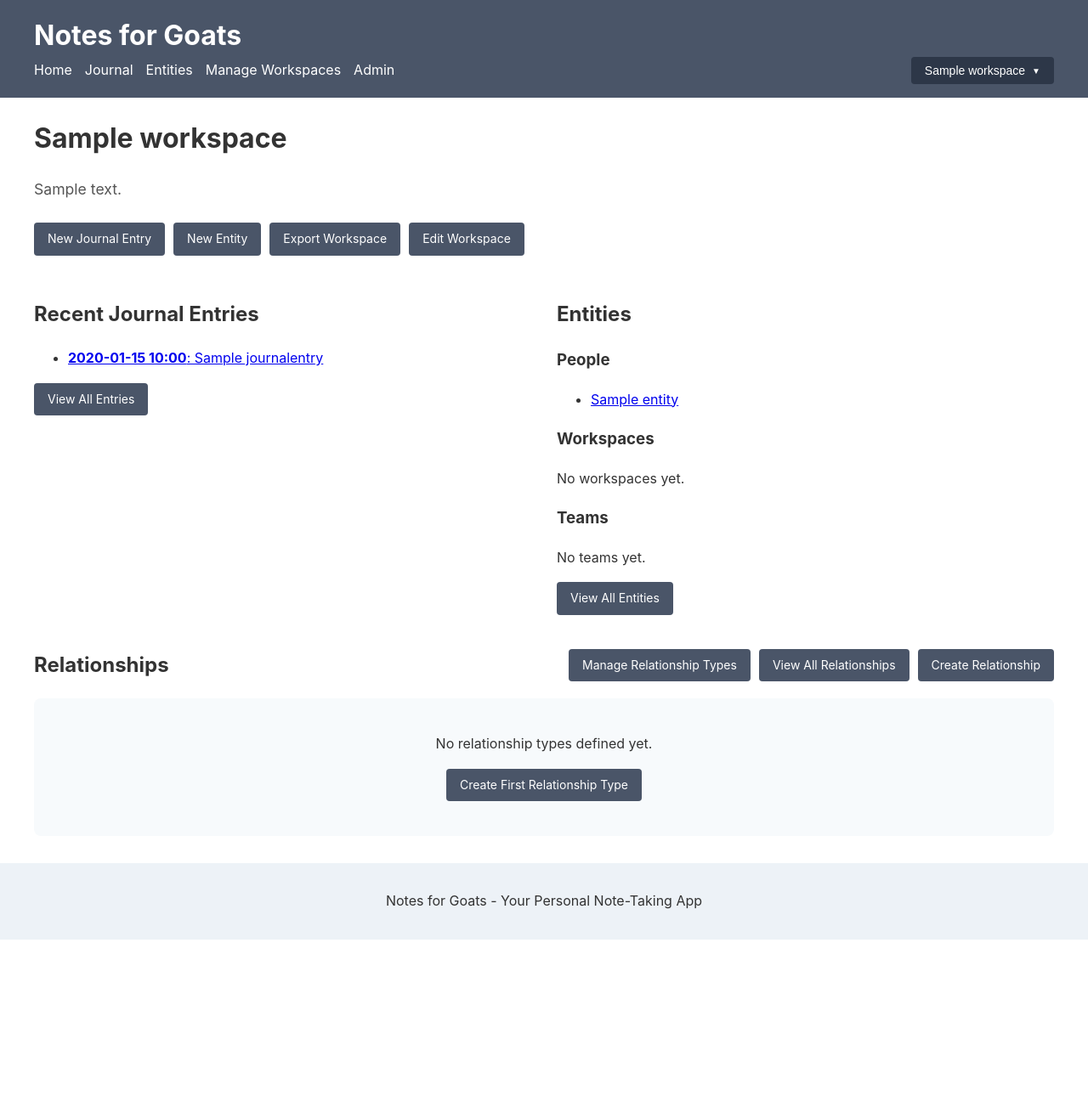
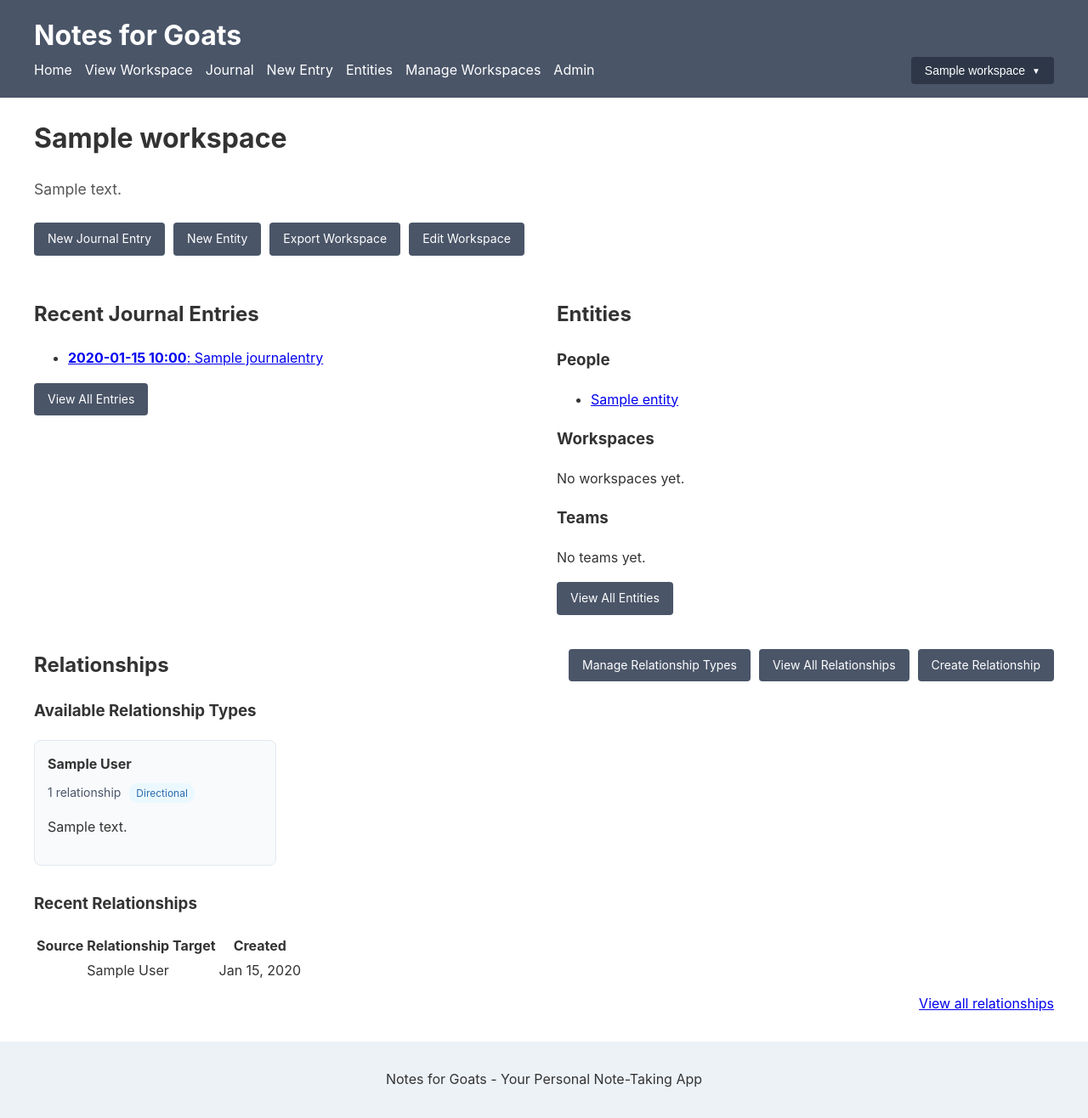
Before and after one commit to emily-flambe/notes-for-goats, a Django app: page /workspaces/1/ in a window 1280 px wide. Shown: the whole page at 85% size. Before the commit the page ends 1106 px from the top, so only its background shows below. Run offline with Django 5.2, Linux system fonts and the light colour scheme; tables that the repository leaves empty hold one stand-in row (values such as "Sample post").

Commit message:
WIP, kind of a hot mess

```diff
--- a/notes_for_goats/notekeeper/context_processors.py
+++ b/notes_for_goats/notekeeper/context_processors.py
@@ -10,7 +10,9 @@ def workspace_context(request):
     current_workspace_id = request.session.get('current_workspace_id')
     if current_workspace_id:
         try:
-            context['current_workspace'] = Workspace.objects.get(pk=current_workspace_id)
+            workspace = Workspace.objects.get(pk=current_workspace_id)
+            if workspace and workspace.id:  # Make sure it's valid
+                context['current_workspace'] = workspace
         except Workspace.DoesNotExist:
             # Clear invalid workspace ID from session
             if 'current_workspace_id' in request.session:
--- a/notes_for_goats/notekeeper/templates/notekeeper/base.html
+++ b/notes_for_goats/notekeeper/templates/notekeeper/base.html
@@ -198,9 +198,13 @@
                 <a href="{% url 'notekeeper:home' %}">Home</a>
 
                 {% if current_workspace %}
-                    <!-- Only show these links if we have a workspace in context -->
-                    <a href="{% url 'notekeeper:journal_list' workspace_id=current_workspace.id %}">Journal</a>
-                    <a href="{% url 'notekeeper:entity_list' workspace_id=current_workspace.id %}">Entities</a>
+                    <!-- Only show these links if we have a workspace in context AND it has a valid ID -->
+                    {% if current_workspace.id %}
+                        <a href="{% url 'notekeeper:workspace_detail' pk=current_workspace.id %}">View Workspace</a>
+                        <a href="{% url 'notekeeper:journal_list' workspace_id=current_workspace.id %}">Journal</a>
+                        <a href="{% url 'notekeeper:journal_create' workspace_id=current_workspace.id %}">New Entry</a>
+                        <a href="{% url 'notekeeper:entity_list' workspace_id=current_workspace.id %}">Entities</a>
+                    {% endif %}
                 {% endif %}
 
                 <a href="{% url 'notekeeper:workspace_list' %}">Manage Workspaces</a>
--- a/notes_for_goats/notekeeper/templates/notekeeper/workspace_detail.html
+++ b/notes_for_goats/notekeeper/templates/notekeeper/workspace_detail.html
@@ -3,11 +3,30 @@
 {% block title %}{{ current_workspace.name }}{% endblock %}
 
 {% block content %}
+{% if not current_workspace.id %}
+<div style="background-color: red; color: white; padding: 10px;">
+    ERROR: workspace.id is empty or None!
+    {% if current_workspace %}
+        workspace exists but has no id
+    {% else %}
+        workspace does not exist in context
+    {% endif %}
+</div>
+{% endif %}
+
+<div style="display:none;">
+Debug info:
+workspace: {{ current_workspace }}
+workspace.id: {{ current_workspace.id }}
+</div>
+
 <h1>{{ current_workspace.name }}</h1>
 <p class="workspace-description">{{ current_workspace.description }}</p>
 
 <div class="workspace-actions">
-    <a href="{% url 'notekeeper:journal_create' workspace_id=current_workspace.id %}" class="btn">New Journal Entry</a>
+    {% if current_workspace and current_workspace.id %}
+        <a href="{% url 'notekeeper:journal_create' workspace_id=current_workspace.id %}" class="btn">New Journal Entry</a>
+    {% endif %}
     <a href="{% url 'notekeeper:entity_create' workspace_id=current_workspace.id %}" class="btn">New Entity</a>
     <a href="{% url 'notekeeper:export_workspace' pk=current_workspace.id %}" class="btn">Export Workspace</a>
     <a href="{% url 'notekeeper:workspace_edit' pk=current_workspace.id %}" class="btn">Edit Workspace</a>
--- a/notes_for_goats/notekeeper/urls.py
+++ b/notes_for_goats/notekeeper/urls.py
@@ -28,4 +28,16 @@ urlpatterns = [
 
     # Delete
     path('workspaces/<int:pk>/delete/', views.workspace_delete_confirm, name='workspace_delete_confirm'),
+
+    # Relationship Types
+    path('workspaces/<int:workspace_id>/relationship-types/', views.relationship_type_list, name='relationship_type_list'),
+    path('workspaces/<int:workspace_id>/relationship-types/new/', views.relationship_type_create, name='relationship_type_create'),
+    path('workspaces/<int:workspace_id>/relationship-types/<int:pk>/edit/', views.relationship_type_edit, name='relationship_type_edit'),
+    path('workspaces/<int:workspace_id>/relationship-types/<int:pk>/delete/', views.relationship_type_delete, name='relationship_type_delete'),
+
+    # Relationships
+    path('workspaces/<int:workspace_id>/relationships/', views.relationship_list, name='relationship_list'),
+    path('workspaces/<int:workspace_id>/relationships/new/', views.relationship_create, name='relationship_create'),
+    path('workspaces/<int:workspace_id>/relationships/<int:pk>/edit/', views.relationship_edit, name='relationship_edit'),
+    path('workspaces/<int:workspace_id>/relationships/<int:pk>/delete/', views.relationship_delete, name='relationship_delete'),
 ]
--- a/notes_for_goats/notekeeper/views.py
+++ b/notes_for_goats/notekeeper/views.py
@@ -1,5 +1,5 @@
 from django.shortcuts import render, get_object_or_404, redirect
-from .models import Workspace, Entity, JournalEntry, CalendarEvent, Relationship
+from .models import Workspace, Entity, JournalEntry, CalendarEvent, Relationship, RelationshipType
 from .forms import WorkspaceForm, JournalEntryForm, EntityForm, RelationshipTypeForm
 import os
 import tempfile
@@ -155,25 +155,65 @@ def workspace_list(request):
     return render(request, 'notekeeper/workspace_list.html', {'workspaces': workspaces})
 
 def workspace_detail(request, pk):
-    workspace = get_object_or_404(Workspace, pk=pk)
-    recent_entries = workspace.journal_entries.all().order_by('-timestamp')[:5]
+    try:
+        workspace = get_object_or_404(Workspace, pk=pk)
 
-    # Get entities by type for display
-    people_entities = workspace.entities.filter(type='PERSON')
-    project_entities = workspace.entities.filter(type='PROJECT')
-    team_entities = workspace.entities.filter(type='TEAM')
+        # Ensure workspace ID is a valid integer
+        if not workspace.id:
+            messages.error(request, "Invalid workspace ID.")
+            return redirect('notekeeper:workspace_list')
 
-    # Set this workspace as the current workspace in session
-    request.session['current_workspace_id'] = workspace.id
+        # Set this workspace as the current workspace in session
+        request.session['current_workspace_id'] = workspace.id
 
-    return render(request, 'notekeeper/workspace_detail.html', {
-        'workspace': workspace,
-        'current_workspace': workspace,  # Make sure this is explicitly set
-        'recent_entries': recent_entries,
-        'people_entities': people_entities,
-        'project_entities': project_entities,
-        'team_entities': team_entities,
-    })
+        print(f"Found workspace: {workspace.name}")
+        print(f"Workspace ID: {workspace.id}")  # Add this line to debug
+
+        recent_entries = workspace.journal_entries.all().order_by('-timestamp')[:5]
+        print(f"Found {len(recent_entries)} recent entries")
+
+        # Get entities by type for display
+        people_entities = workspace.entities.filter(type='PERSON')
+        project_entities = workspace.entities.filter(type='PROJECT')
+        team_entities = workspace.entities.filter(type='TEAM')
+
+        # Add this to check for relationship-related code that might be causing issues
+        print("Checking for relationships")
+        try:
+            # If you've added relationship functionality
+            relationship_types = workspace.relationship_types.all()
+            print(f"Found {len(relationship_types)} relationship types")
+            recent_relationships = workspace.relationships.all().order_by('-created_at')[:5]
+            print(f"Found {len(recent_relationships)} recent relationships")
+        except Exception as e:
+            print(f"Error in relationship code: {str(e)}")
+            # If there's an error in relationship code, use empty querysets
+            relationship_types = []
+            recent_relationships = []
+
+        print("Preparing context")
+        context = {
+            'workspace': workspace,
+            'current_workspace': workspace,  # Add this
+            'recent_entries': recent_entries,
+            'people_entities': people_entities,
+            'project_entities': project_entities,
+            'team_entities': team_entities,
+        }
+
+        # Only add these to context if relationships are implemented
+        if 'relationship_types' in locals():
+            context['relationship_types'] = relationship_types
+            context['recent_relationships'] = recent_relationships
+
+        # Debug the context values
+        print(f"Context workspace ID: {context['workspace'].id}")
+
+        return render(request, 'notekeeper/workspace_detail.html', context)
+    except Exception as e:
+        print(f"Error: {str(e)}")
+        messages.error(request, "There was an error loading the workspace.")
+        return redirect('notekeeper:workspace_list')
 
 def workspace_create(request):
     if request.method == "POST":
@@ -333,7 +373,7 @@ def create_relationship(request, workspace_id):
 
 def relationship_type_list(request, workspace_id):
     workspace = get_object_or_404(Workspace, pk=workspace_id)
-    relationship_types = workspace.relationship_types.all()
+    relationship_types = RelationshipType.objects.filter(workspace=workspace)
 
     return render(request, 'notekeeper/relationship_type_list.html', {
         'workspace': workspace,
@@ -349,6 +389,7 @@ def relationship_type_create(request, workspace_id):
             relationship_type = form.save(commit=False)
             relationship_type.workspace = workspace
             relationship_type.save()
+            messages.success(request, f'Relationship type "{relationship_type.display_name}" created successfully.')
             return redirect('notekeeper:relationship_type_list', workspace_id=workspace.id)
     else:
         form = RelationshipTypeForm()
@@ -357,3 +398,94 @@ def relationship_type_create(request, workspace_id):
         'form': form,
         'workspace': workspace
     })
+
+def relationship_type_edit(request, workspace_id, pk):
+    workspace = get_object_or_404(Workspace, pk=workspace_id)
+    relationship_type = get_object_or_404(RelationshipType, pk=pk, workspace=workspace)
+
+    if request.method == "POST":
+        form = RelationshipTypeForm(request.POST, instance=relationship_type)
+        if form.is_valid():
+            form.save()
+            messages.success(request, f'Relationship type "{relationship_type.display_name}" updated successfully.')
+            return redirect('notekeeper:relationship_type_list', workspace_id=workspace.id)
+    else:
+        form = RelationshipTypeForm(instance=relationship_type)
+
+    return render(request, 'notekeeper/relationship_type_form.html', {
+        'form': form,
+        'workspace': workspace,
+        'relationship_type': relationship_type
+    })
+
+def relationship_type_delete(request, workspace_id, pk):
+    workspace = get_object_or_404(Workspace, pk=workspace_id)
+    relationship_type = get_object_or_404(RelationshipType, pk=pk, workspace=workspace)
+
+    if request.method == "POST":
+        display_name = relationship_type.display_name
+        relationship_type.delete()
+        messages.success(request, f'Relationship type "{display_name}" deleted successfully.')
+        return redirect('notekeeper:relationship_type_list', workspace_id=workspace.id)
+
+    # Count relationships using this type for the confirmation page
+    relationships_count = Relationship.objects.filter(relationship_type=relationship_type).count()
+
+    return render(request, 'notekeeper/relationship_type_delete.html', {
+        'workspace': workspace,
+        'relationship_type': relationship_type,
+        'relationships_count': relationships_count
+    })
+
+def relationship_list(request, workspace_id):
+    workspace = get_object_or_404(Workspace, pk=workspace_id)
+    relationships = Relationship.objects.filter(workspace=workspace)
+
+    return render(request, 'notekeeper/relationship_list.html', {
+        'workspace': workspace,
+        'relationships': relationships
+    })
+
+def relationship_create(request, workspace_id):
+    # This is a placeholder implementation - you'll need to customize it
+    workspace = get_object_or_404(Workspace, pk=workspace_id)
+
+    if request.method == "POST":
+        # Process form data
+        messages.success(request, 'Relationship created successfully.')
+        return redirect('notekeeper:relationship_list', workspace_id=workspace.id)
+
+    # Display form
+    relationship_types = RelationshipType.objects.filter(workspace=workspace)
+    entities = workspace.entities.all()
+
+    return render(request, 'notekeeper/relationship_form.html', {
+        'workspace': workspace,
+        'relationship_types': relationship_types,
+        'entities': entities
+    })
+
+def relationship_edit(request, workspace_id, pk):
+    # Placeholder implementation
+    workspace = get_object_or_404(Workspace, pk=workspace_id)
+    relationship = get_object_or_404(Relationship, pk=pk, workspace=workspace)
+
+    return render(request, 'notekeeper/relationship_form.html', {
+        'workspace': workspace,
+        'relationship': relationship
+    })
+
+def relationship_delete(request, workspace_id, pk):
+    # Placeholder implementation
+    workspace = get_object_or_404(Workspace, pk=workspace_id)
+    relationship = get_object_or_404(Relationship, pk=pk, workspace=workspace)
+
+    if request.method == "POST":
+        relationship.delete()
+        messages.success(request, 'Relationship deleted successfully.')
+        return redirect('notekeeper:relationship_list', workspace_id=workspace.id)
+
+    return render(request, 'notekeeper/relationship_delete.html', {
+        'workspace': workspace,
+        'relationship': relationship
+    })
--- a/notes_for_goats/notes_for_goats/urls.py
+++ b/notes_for_goats/notes_for_goats/urls.py
@@ -17,8 +17,13 @@ Including another URLconf
 
 from django.contrib import admin
 from django.urls import path, include
+from django.conf import settings
+from django.conf.urls.static import static
 
 urlpatterns = [
     path('admin/', admin.site.urls),
     path('', include('notekeeper.urls')),
 ]
+
+if settings.DEBUG:
+    urlpatterns += static(settings.STATIC_URL, document_root=settings.STATIC_ROOT)
```
Also changed, not shown: notes_for_goats/notekeeper/forms.py (+52 -4 lines), notes_for_goats/notes_for_goats/settings.py (+9 -8 lines), notes_for_goats/notekeeper/migrations/0005_relationshiptype_relationship.py (added).
